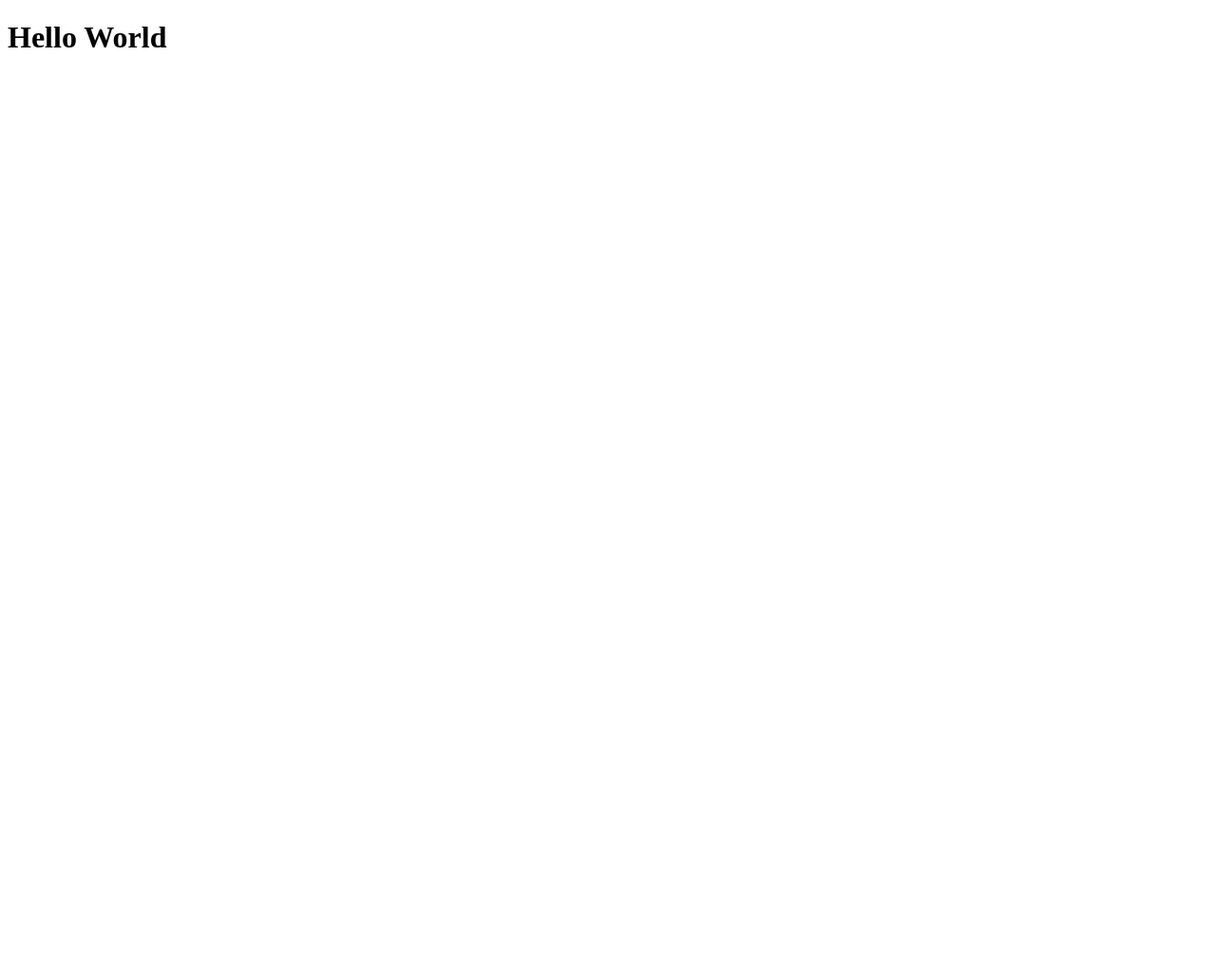
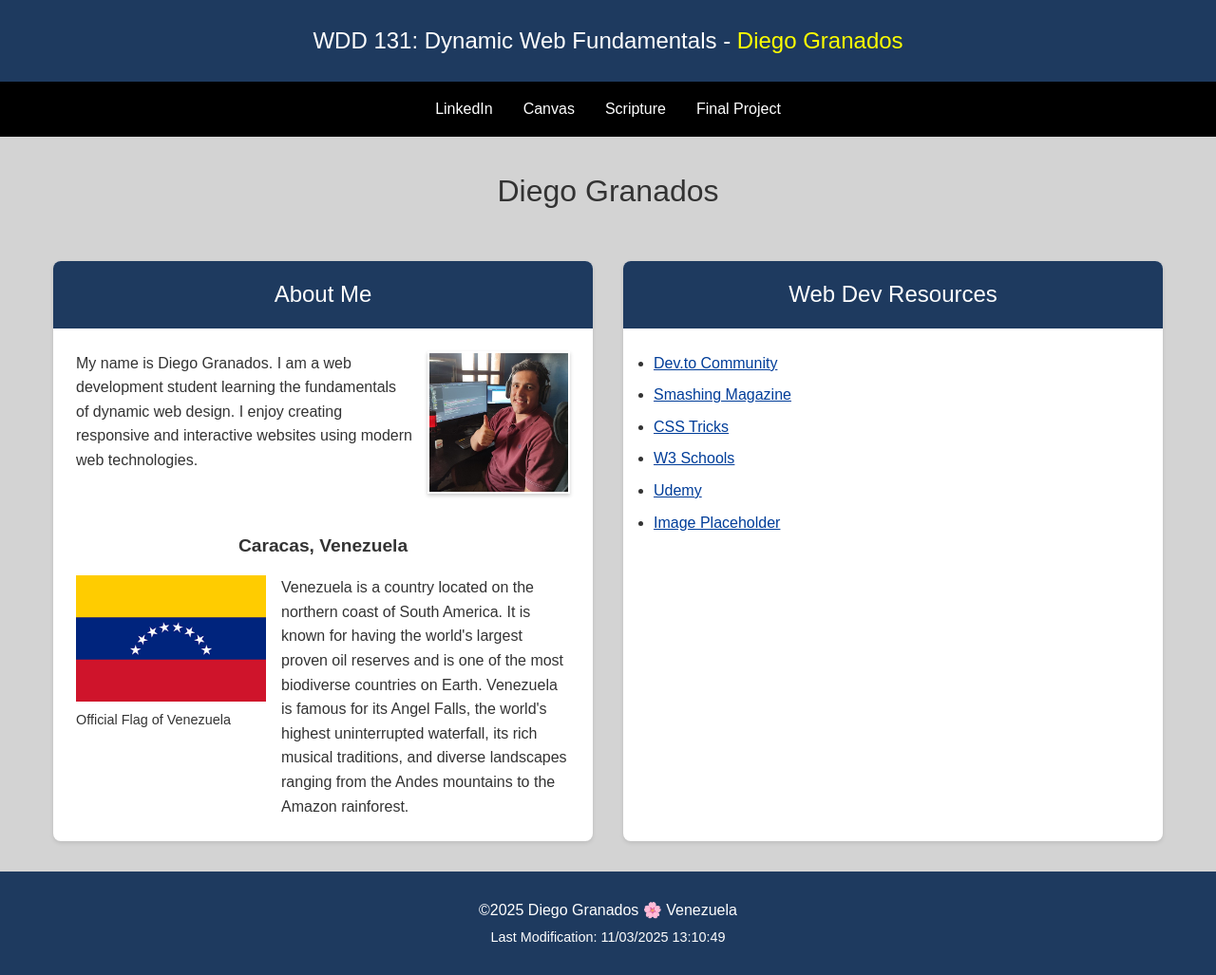
Before and after one commit to diegogranados-10/wdd131, a plain HTML site: page index.html in a window 1280 px wide. Shown: the whole page at 95% size. Before the commit the page ends 800 px from the top, so only its background shows below. Drawn offline with Linux system fonts and the light colour scheme.

Commit message:
Enhance index.html with detailed course information, navigation links, and personal introduction. Add profile and flag images, implement JavaScript for dynamic year and last modified date, and introduce base CSS for styling layout and responsiveness.

```diff
--- a/index.html
+++ b/index.html
@@ -3,9 +3,58 @@
     <head>
         <meta charset="UTF-8">
         <meta name="viewport" content="width=device-width, initial-scale=1.0">
-        <title>Document</title>
+        <title>WDD 131 – Dynamic Web Fundamentals – Diego Granados</title>
+        <meta name="description" content="WDD 131 – Dynamic Web Fundamentals course page for Diego Granados featuring web development projects, assignments, and resources for learning HTML, CSS, and JavaScript.">
+        <meta name="author" content="Diego Granados">
+        <link rel="stylesheet" href="styles/base.css">
+        <script src="scripts/getdates.js" defer></script>
     </head>
     <body>
-        <h1>Hello World</h1>
+        <header>
+            <span id="course-title">WDD 131: Dynamic Web Fundamentals - <span id="student-name">Diego Granados</span></span>
+        </header>
+
+        <nav>
+            <a href="https://www.linkedin.com/in/diego-granados" target="_blank">LinkedIn</a>
+            <a href="https://byupw.instructure.com/" target="_blank">Canvas</a>
+            <a href="https://www.churchofjesuschrist.org/study/scriptures/bofm/1-ne/3?lang=eng&id=p7#p7" target="_blank">Scripture</a>
+            <a href="project/">Final Project</a>
+        </nav>
+
+        <main>
+            <h1>Diego Granados</h1>
+            <section class="card">
+                <h2>About Me</h2>
+                <div class="card-content">
+                    <p>My name is Diego Granados. I am a web development student learning the fundamentals of dynamic web design. I enjoy creating responsive and interactive websites using modern web technologies.</p>
+                    <img src="images/profile.jpeg" alt="Diego Granados profile picture" class="profile-img">
+                </div>
+                <h3>Caracas, Venezuela</h3>
+                <div class="location-content">
+                    <figure>
+                        <img src="images/venezuela-flag.png" alt="Official Flag of Venezuela">
+                        <figcaption>Official Flag of Venezuela</figcaption>
+                    </figure>
+                    <p>Venezuela is a country located on the northern coast of South America. It is known for having the world's largest proven oil reserves and is one of the most biodiverse countries on Earth. Venezuela is famous for its Angel Falls, the world's highest uninterrupted waterfall, its rich musical traditions, and diverse landscapes ranging from the Andes mountains to the Amazon rainforest.</p>
+                </div>
+            </section>
+
+            <section class="card">
+                <h2>Web Dev Resources</h2>
+                <ul class="resources-list">
+                    <li><a href="https://dev.to/" target="_blank">Dev.to Community</a></li>
+                    <li><a href="https://www.smashingmagazine.com/" target="_blank">Smashing Magazine</a></li>
+                    <li><a href="https://css-tricks.com/" target="_blank">CSS Tricks</a></li>
+                    <li><a href="https://www.w3schools.com/" target="_blank">W3 Schools</a></li>
+                    <li><a href="https://www.udemy.com/" target="_blank">Udemy</a></li>
+                    <li><a href="https://placeholder.com/" target="_blank">Image Placeholder</a></li>
+                </ul>
+            </section>
+        </main>
+
+        <footer>
+            <p>&copy;<span id="currentyear"></span> Diego Granados 🌸 Venezuela</p>
+            <p id="lastModified"></p>
+        </footer>
     </body>
 </html>
--- /dev/null
+++ b/scripts/getdates.js
@@ -0,0 +1,13 @@
+// Get the current year and populate the copyright year span
+const currentYear = new Date().getFullYear();
+document.getElementById("currentyear").textContent = currentYear;
+
+// Get the last modified date of the document and populate the lastModified paragraph
+const lastModified = new Date(document.lastModified);
+const month = String(lastModified.getMonth() + 1).padStart(2, '0');
+const day = String(lastModified.getDate()).padStart(2, '0');
+const year = lastModified.getFullYear();
+const hours = String(lastModified.getHours()).padStart(2, '0');
+const minutes = String(lastModified.getMinutes()).padStart(2, '0');
+const seconds = String(lastModified.getSeconds()).padStart(2, '0');
+document.getElementById("lastModified").innerHTML = `Last Modification: ${month}/${day}/${year} ${hours}:${minutes}:${seconds}`;
--- /dev/null
+++ b/styles/base.css
@@ -0,0 +1,205 @@
+/* CSS Reset and Base Styles */
+* {
+    margin: 0;
+    padding: 0;
+    box-sizing: border-box;
+}
+
+body {
+    font-family: Arial, sans-serif;
+    line-height: 1.6;
+    color: #333;
+    background-color: #d3d3d3;
+}
+
+/* Header Styles */
+header {
+    background-color: #1e3a5f;
+    color: white;
+    padding: 1.5rem 0;
+    text-align: center;
+}
+
+#course-title {
+    display: block;
+    font-size: 1.5rem;
+    font-weight: normal;
+}
+
+#student-name {
+    color: #ffff00;
+}
+
+/* Navigation Styles */
+nav {
+    background-color: #000000;
+    display: flex;
+    justify-content: center;
+    gap: 2rem;
+    padding: 1rem 0;
+    flex-wrap: wrap;
+}
+
+nav a {
+    color: white;
+    text-decoration: none;
+    font-size: 1rem;
+}
+
+nav a:hover {
+    text-decoration: underline;
+}
+
+/* Main Content Styles */
+main {
+    max-width: 1200px;
+    margin: 2rem auto;
+    padding: 0 1rem;
+    display: grid;
+    grid-template-columns: 1fr 1fr;
+    gap: 2rem;
+}
+
+main h1 {
+    grid-column: 1 / -1;
+    text-align: center;
+    font-size: 2rem;
+    font-weight: normal;
+    color: #333;
+    margin-bottom: 1rem;
+}
+
+/* Card Styles */
+.card {
+    background-color: #ffffff;
+    border-radius: 8px;
+    overflow: hidden;
+    box-shadow: 0 2px 4px rgba(0, 0, 0, 0.1);
+}
+
+.card h2 {
+    background-color: #1e3a5f;
+    color: white;
+    text-align: center;
+    padding: 1rem;
+    font-size: 1.5rem;
+    font-weight: normal;
+    margin: 0;
+}
+
+.card-content {
+    padding: 1.5rem;
+    display: flex;
+    gap: 1rem;
+    align-items: flex-start;
+}
+
+.card-content p {
+    flex: 1;
+    margin: 0;
+}
+
+.profile-img {
+    width: 150px;
+    height: 150px;
+    object-fit: cover;
+    border: 2px solid white;
+    box-shadow: 0 2px 4px rgba(0, 0, 0, 0.2);
+    flex-shrink: 0;
+}
+
+.card h3 {
+    text-align: center;
+    font-size: 1.2rem;
+    font-weight: bold;
+    margin: 1rem 0;
+    padding: 0 1.5rem;
+}
+
+.location-content {
+    padding: 0 1.5rem 1.5rem 1.5rem;
+    display: flex;
+    gap: 1rem;
+    align-items: flex-start;
+}
+
+.location-content figure {
+    margin: 0;
+    flex-shrink: 0;
+}
+
+.location-content figure img {
+    width: 200px;
+    height: auto;
+    display: block;
+}
+
+.location-content figcaption {
+    font-size: 0.9rem;
+    margin-top: 0.5rem;
+    text-align: left;
+}
+
+.location-content p {
+    flex: 1;
+    margin: 0;
+}
+
+/* Resources List */
+.resources-list {
+    list-style-type: disc;
+    padding: 1.5rem 2rem;
+    margin: 0;
+}
+
+.resources-list li {
+    margin-bottom: 0.5rem;
+}
+
+.resources-list a {
+    color: #003d99;
+    text-decoration: underline;
+}
+
+.resources-list a:hover {
+    color: #002d73;
+}
+
+/* Footer Styles */
+footer {
+    background-color: #1e3a5f;
+    color: white;
+    text-align: center;
+    padding: 1.5rem 1rem;
+    margin-top: 2rem;
+}
+
+footer p {
+    margin: 0.25rem 0;
+}
+
+#lastModified {
+    font-size: 0.9rem;
+}
+
+/* Responsive Design */
+@media (max-width: 768px) {
+    main {
+        grid-template-columns: 1fr;
+    }
+
+    .card-content,
+    .location-content {
+        flex-direction: column;
+    }
+
+    .profile-img {
+        width: 100%;
+        max-width: 200px;
+        margin: 0 auto;
+    }
+
+    nav {
+        gap: 1rem;
+    }
+}
```
Also changed, not shown: images/profile.jpeg (added), images/venezuela-flag.png (added).
